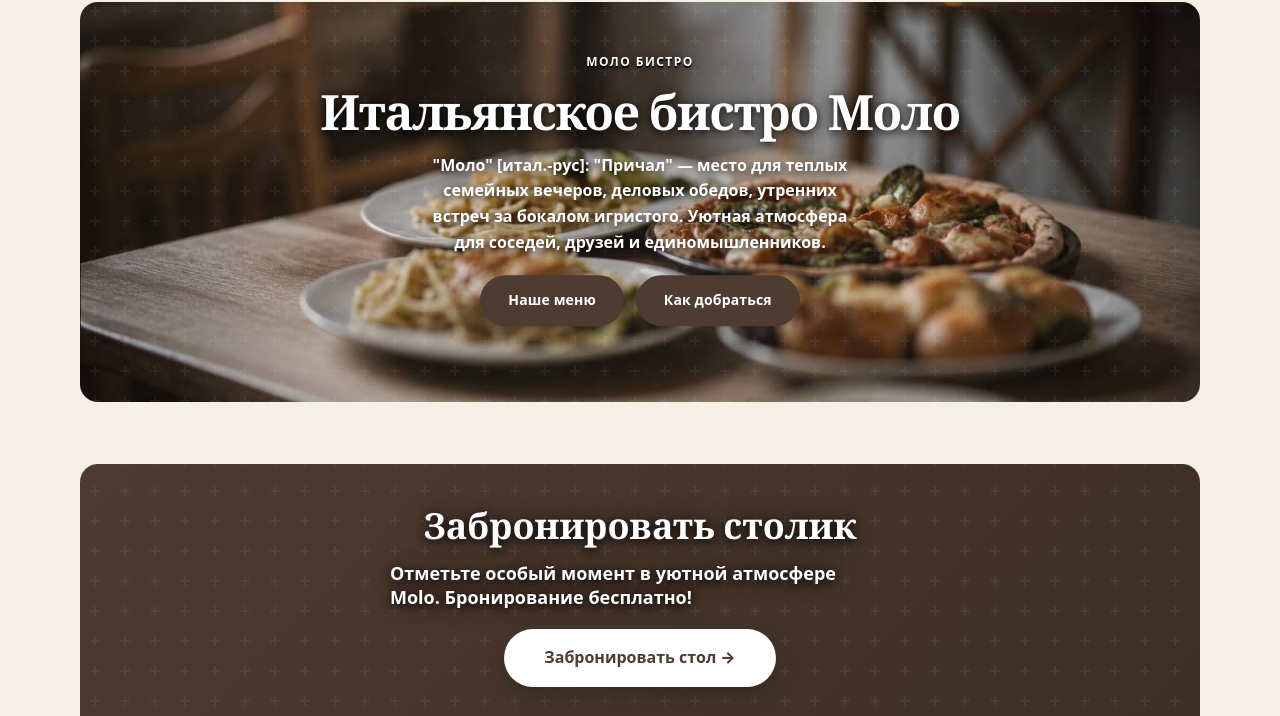
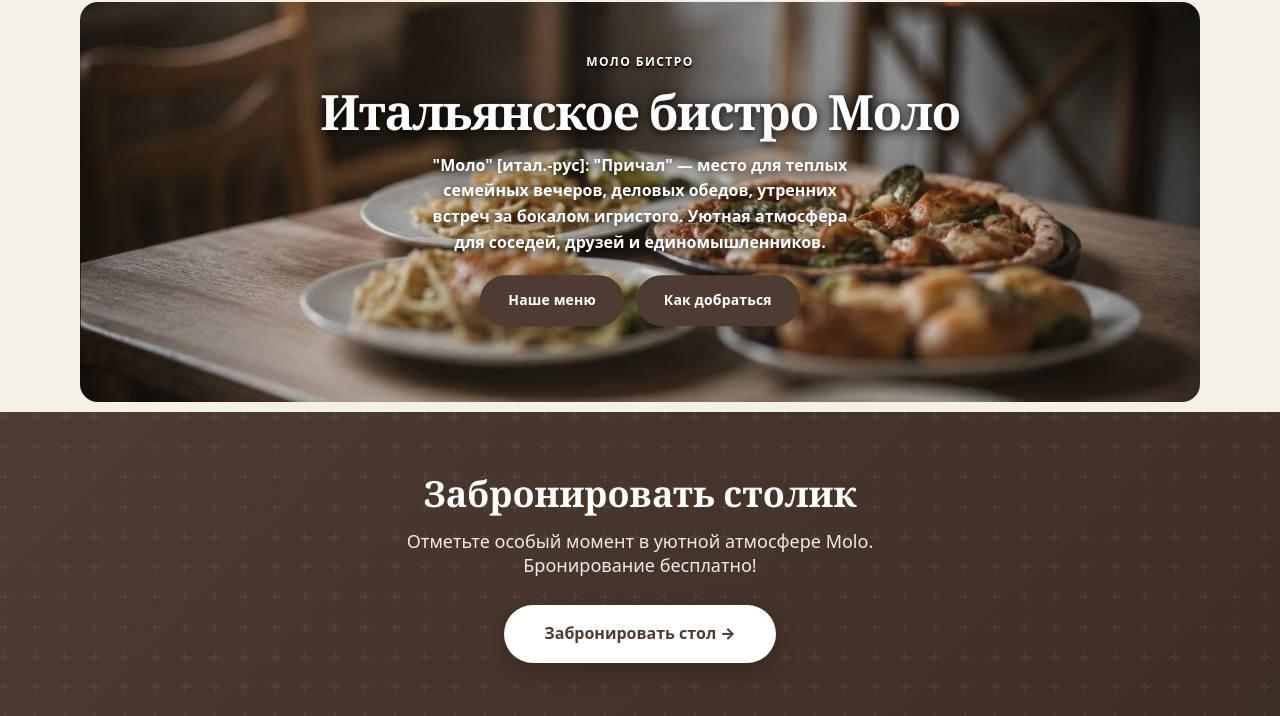
Before and after one commit to Ailono/molo_rest, a website: page public/preview-index-v3.html in a window 1280 px wide. Shown: the part 84-800 px from the top of the page. Drawn offline with nearby package versions, Linux system fonts and the light colour scheme; a web font is replaced by a local one.

Commit message:
auto: agent changes

```diff
--- a/public/preview-index-v3.html
+++ b/public/preview-index-v3.html
@@ -205,24 +205,12 @@
 
       /* CTA Banner */
       .cta-banner {
-        padding: 52px 0 0;
-        background: transparent;
-        width: 100%;
-      }
-
-      .cta-banner .hero-grid {
-        display: grid;
-        grid-template-columns: 1fr;
-        gap: 0;
-        align-items: stretch;
+        padding: 56px 0;
         background: linear-gradient(135deg, var(--mocha) 0%, var(--mocha-dark) 100%);
-        background-size: cover;
-        background-position: center;
-        background-repeat: no-repeat;
-        min-height: 280px;
-        width: 100%;
-        box-sizing: border-box;
-        border-radius: var(--radius);
+        color: #fff;
+        text-align: center;
+        position: relative;
+        overflow: hidden;
       }
 
       .cta-banner::before {
@@ -238,28 +226,22 @@
       .cta-banner-content {
         position: relative;
         z-index: 1;
-        display: flex;
-        flex-direction: column;
-        align-items: center;
-        gap: 12px;
-        padding: 36px 32px;
       }
 
       .cta-banner h2 {
         font-family: 'Playfair Display', Georgia, serif;
         font-size: 36px;
-        margin: 0;
+        margin: 0 0 12px;
         color: #fff;
-        text-shadow: 0 2px 8px rgba(0,0,0,0.8), 0 0 20px rgba(0,0,0,0.5);
       }
 
       .cta-banner p {
         font-size: 18px;
-        font-weight: 600;
-        margin: 0;
+        opacity: 0.9;
+        margin: 0 0 28px;
         max-width: 500px;
-        color: #fff;
-        text-shadow: 0 2px 8px rgba(0,0,0,0.8), 0 0 20px rgba(0,0,0,0.5);
+        margin-left: auto;
+        margin-right: auto;
       }
 
       .cta-buttons {
@@ -267,7 +249,6 @@
         justify-content: center;
         gap: 16px;
         flex-wrap: wrap;
-        margin-top: 8px;
       }
 
       .btn-primary-large {
@@ -329,13 +310,11 @@
       <!-- CTA Banner -->
       <section class="cta-banner">
         <div class="container">
-          <div class="hero-grid">
-            <div class="cta-banner-content">
-              <h2>Забронировать столик</h2>
-              <p>Отметьте особый момент в уютной атмосфере Molo. Бронирование бесплатно!</p>
-              <div class="cta-buttons">
-                <a class="btn-primary-large" href="/delivery.html">Забронировать стол →</a>
-              </div>
+          <div class="cta-banner-content">
+            <h2>Забронировать столик</h2>
+            <p>Отметьте особый момент в уютной атмосфере Molo. Бронирование бесплатно!</p>
+            <div class="cta-buttons">
+              <a class="btn-primary-large" href="/delivery.html">Забронировать стол →</a>
             </div>
           </div>
         </div>
```
